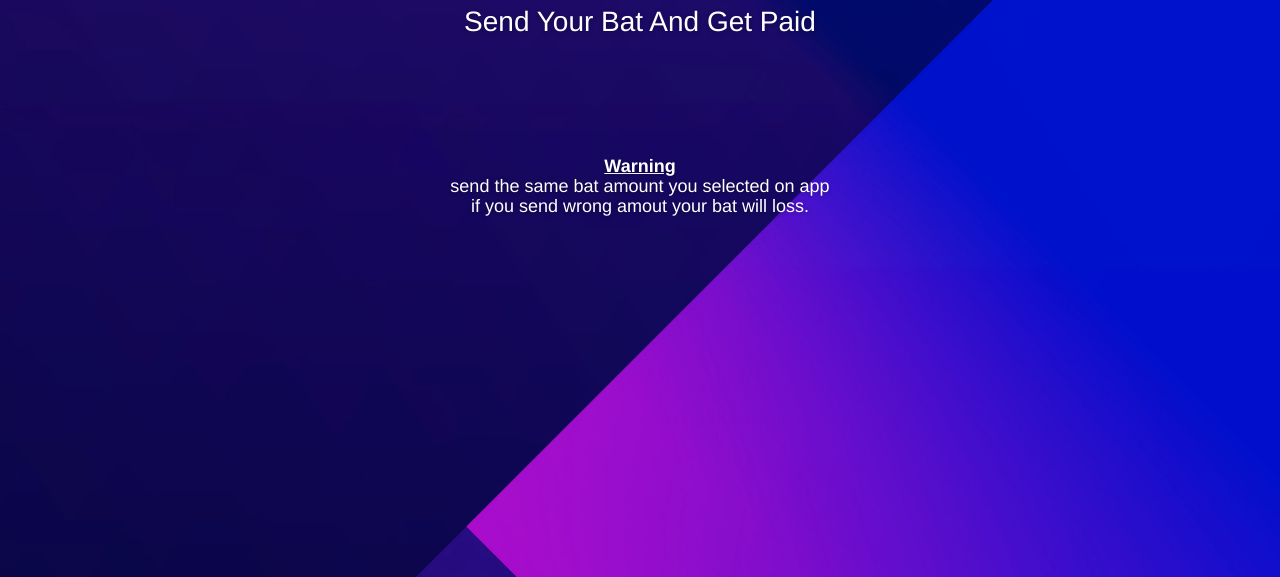
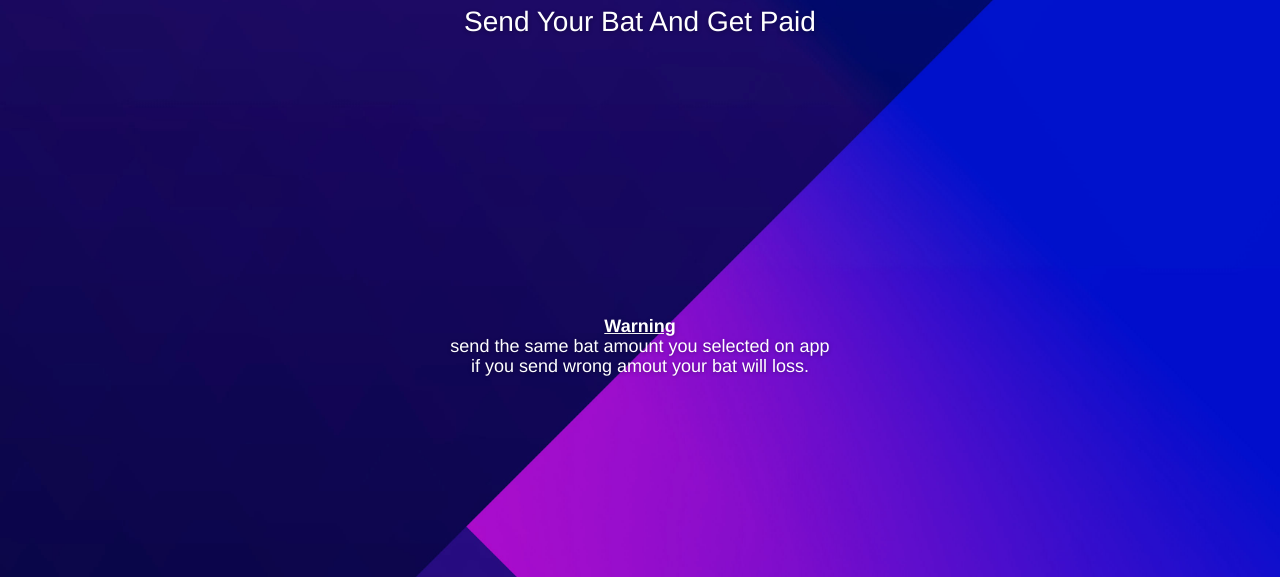
Before and after one commit to batpayrewards/batpayrewards.github.io, a plain HTML site: page index.html in a window 1280 px wide. Shown: the part 223-800 px from the top of the page. Drawn offline with nearby package versions, Linux system fonts and the light colour scheme; a web font is replaced by a local one.

Commit message:
Update index.html

```diff
--- a/index.html
+++ b/index.html
@@ -93,7 +93,7 @@
             z-index: 4;
         }
         .main .motto{
-            min-height: 140px;
+            min-height: 300px;
         }
         .main .motto, .main .subscribe .info-text{
             font-size: 28px;
```
